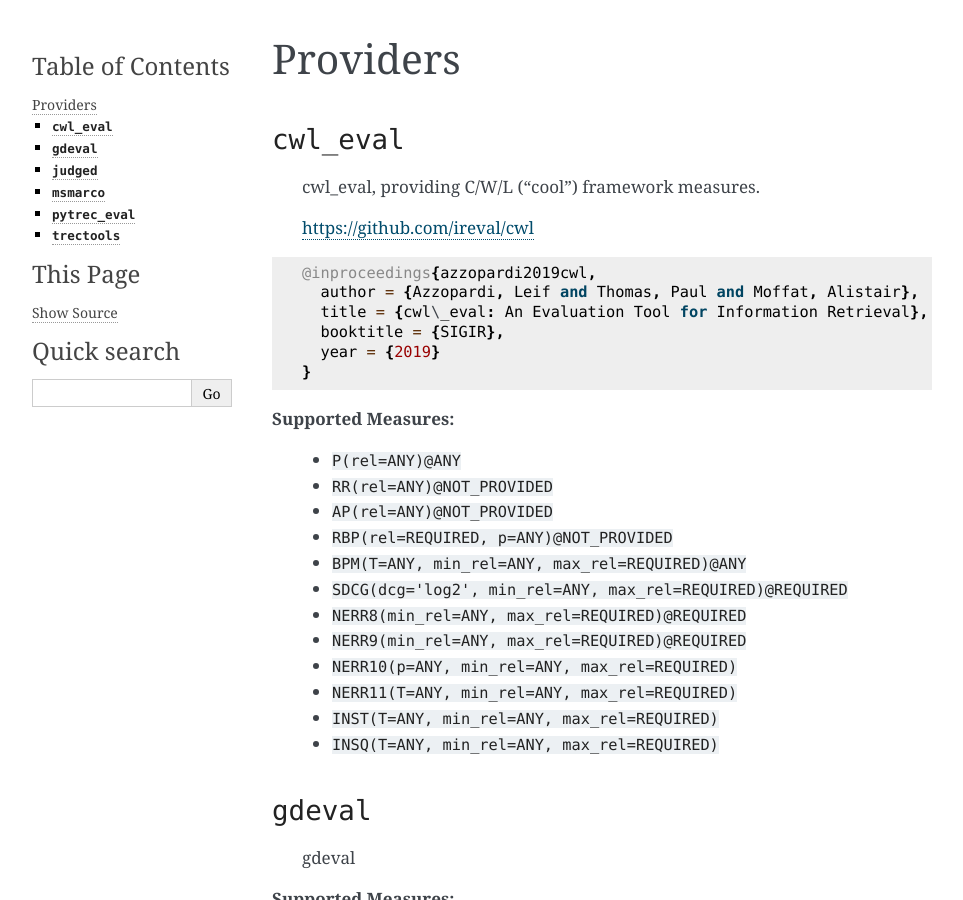
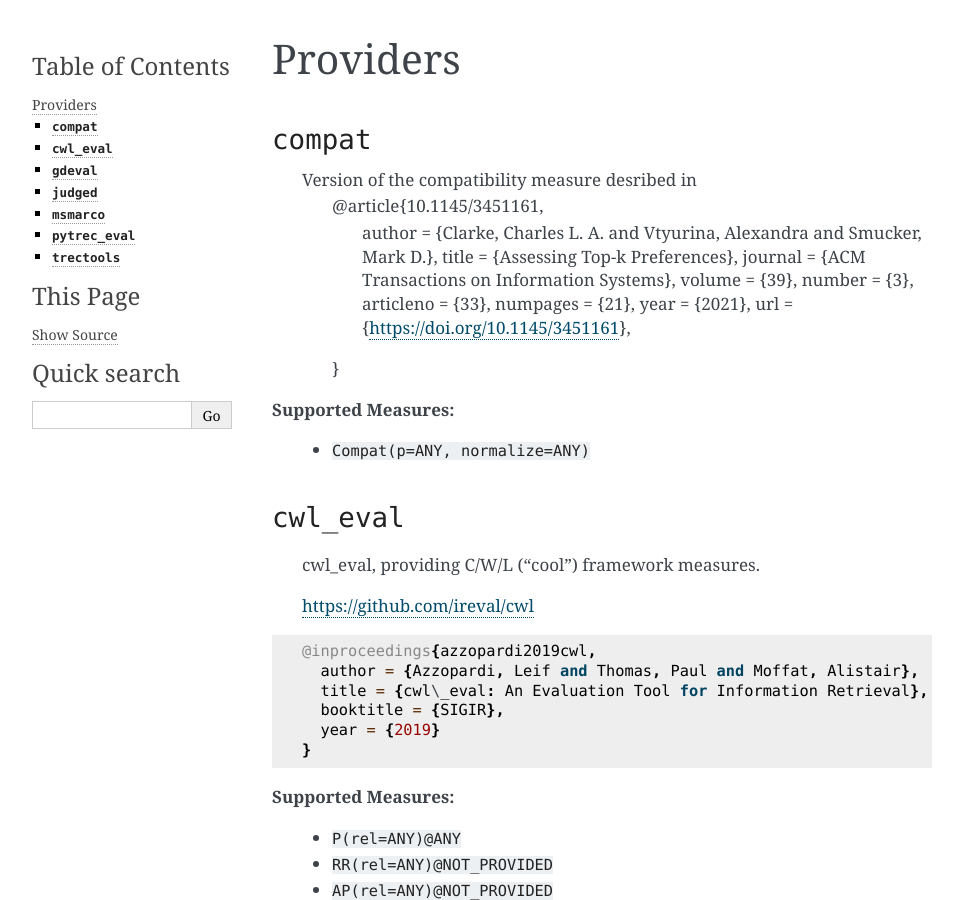
Before and after one commit to terrierteam/ir_measures, a Sphinx documentation site: the page built from docs/providers.rst, in a window 1280 px wide and 900 px high. Shown: the whole window, without its empty margins (148-1111 px from the left). Built offline with Sphinx 7.4.7, drawn with Linux system fonts in a browser that asks for light colours.

```diff
--- a/docs/providers.rst
+++ b/docs/providers.rst
@@ -1,6 +1,29 @@
 
 Providers
 =========================
+
+``compat``
+-------------------------
+
+
+ Version of the compatibility measure desribed in
+  @article{10.1145/3451161,
+    author = {Clarke, Charles L. A. and Vtyurina, Alexandra and Smucker, Mark D.},
+    title = {Assessing Top-k Preferences},
+    journal = {ACM Transactions on Information Systems},
+    volume = {39},
+    number = {3},
+    articleno = {33},
+    numpages = {21},
+    year = {2021},
+    url = {https://doi.org/10.1145/3451161},
+  }
+
+**Supported Measures:**
+
+ - ``Compat(p=ANY, normalize=ANY)``
+
+
 
 ``cwl_eval``
 -------------------------
```
Also changed, not shown: README.md (+1 -0 lines), docs/measures.rst (+29 -0 lines), ir_measures/__init__.py (+15 -15 lines), 4 other files.
